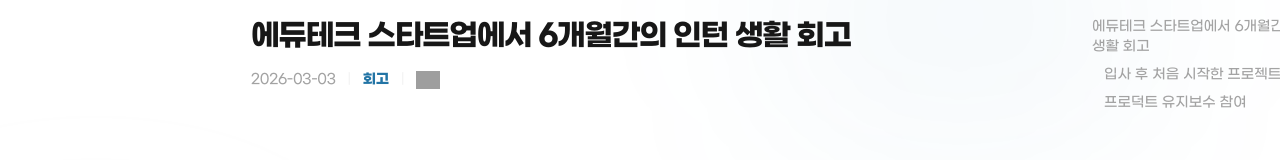
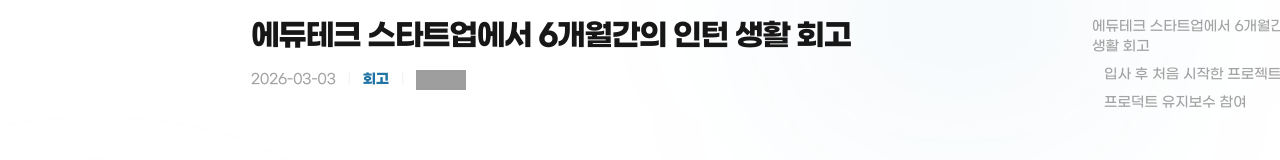
Before and after one commit to kwonsuhyuk/FE-blog, a Next.js app: page /FE-blog/posts/startup-retrospective in a window 1280 px wide. Shown: the part 142-302 px from the top of the page. Built offline with nearby package versions, Linux system fonts and the light colour scheme; grey boxes are pictures that could not be loaded; a web font is replaced by a local one.

Commit message:
fix: improve hits counter visibility and consistency

```diff
--- a/src/app/posts/[slug]/page.tsx
+++ b/src/app/posts/[slug]/page.tsx
@@ -59,9 +59,9 @@ export default async function Post(props: Props) {
               <span className="text-primary font-bold">{postData.category}</span>
               <span className="text-border-main opacity-50">|</span>
               <img
-                src={`https://hits.seeyoufarm.com/api/count/incr/badge.svg?url=${encodeURIComponent(`https://kwonsuhyuk.github.io/FE-blog/posts/${params.slug}`)}&count_bg=%234263eb&title_bg=%235c7cfa&icon=&icon_color=%23E7E7E7&title=hits&edge_flat=false`}
+                src={`https://hits.seeyoufarm.com/api/count/incr/badge.svg?url=${encodeURIComponent(`https://kwonsuhyuk.github.io/FE-blog/posts/${postData.slug}`)}&count_bg=%234263eb&title_bg=%235c7cfa&icon=&icon_color=%23E7E7E7&title=hits&edge_flat=false`}
                 alt="Hits"
-                className="h-[18px] w-auto"
+                className="h-[20px] min-w-[50px]"
                 referrerPolicy="no-referrer"
               />
             </div>
```
